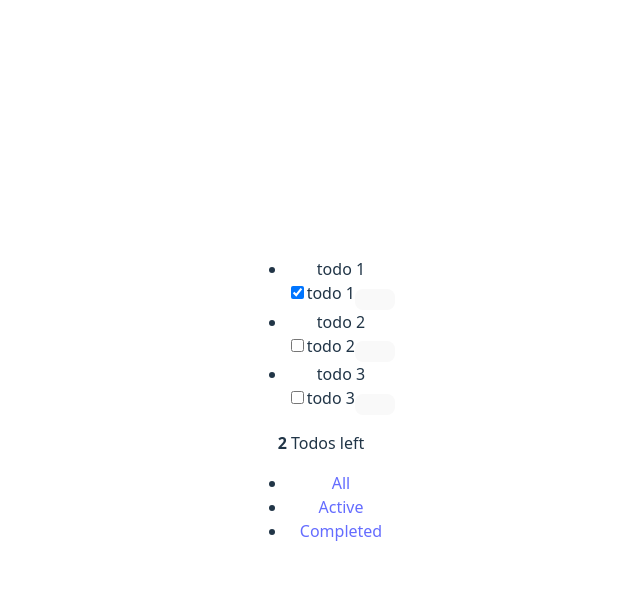
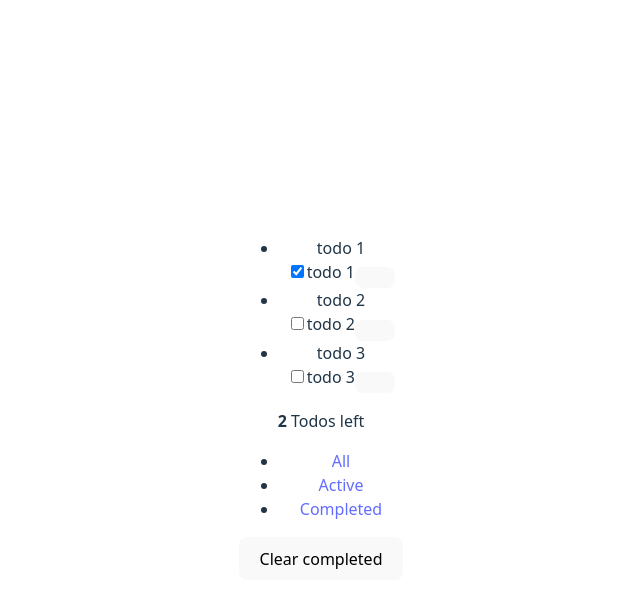
Before and after one commit to jpberse/todo-app-ts, a React (Vite) app: page / in a window 1280 px wide. Both pictures are taken after a click on the checkbox 616 px from the left and 292 px from the top of the page. Shown: the top 604 px of the page, without its empty margins (319-959 px from the left). Built offline with nearby package versions, Linux system fonts and the light colour scheme.

Commit message:
Funcionalidad para eliminar los Todos completados

```diff
--- a/src/App.tsx
+++ b/src/App.tsx
@@ -51,6 +51,11 @@ const App: React.FC = () => {
     setFilterSelected(filter)
   }
 
+  const handleClearAllcompleted = () => {
+    const newTodos = todos.filter(todo => !todo.completed)
+    setTodos(newTodos)
+  }
+
   const activeCount = todos.filter(todo => !todo.completed).length
   const CompleteTodos = todos.length - activeCount
 
@@ -71,7 +76,7 @@ const App: React.FC = () => {
         activeCount={activeCount}
         completedCount={CompleteTodos}
         filterSelected={filterSelected}
-        onClearCompleted={() => {}}
+        onClearCompleted={handleClearAllcompleted}
         handleFilterChange={handleFilterChange}
       />
     </>
--- a/src/components/Footer.tsx
+++ b/src/components/Footer.tsx
@@ -20,6 +20,16 @@ export const Footer: React.FC<Props> = ({ activeCount, completedCount, filterSel
                 filterSelected={filterSelected}
                 handleFilterChange={handleFilterChange}
             />
+
+            {
+                completedCount > 0 && (
+                    <button
+                        onClick={onClearCompleted}
+                    >
+                        Clear completed
+                    </button>
+                )
+            }
         </footer>
     )
 }
```
